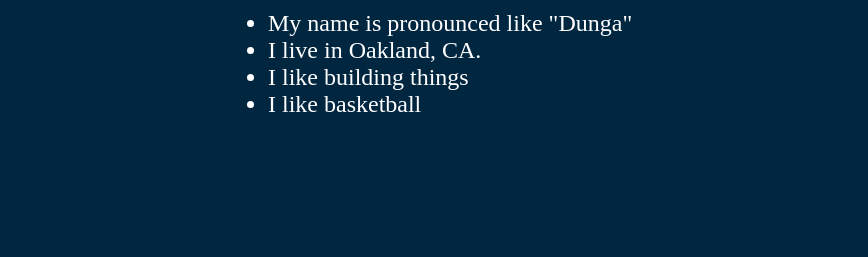
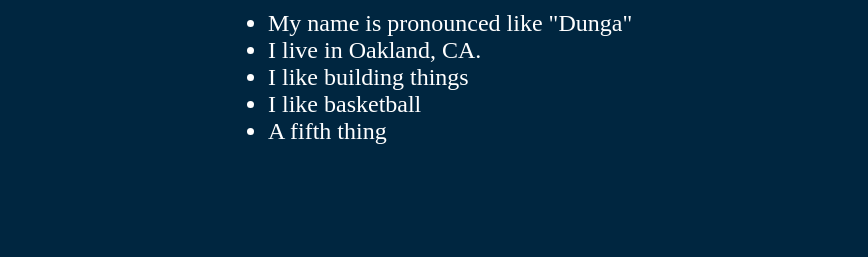
Before and after one commit to nkmuturi/nkmuturi.github.io, a plain HTML site: page index.html in a window 1280 px wide. Shown: the part 169-426 px from the top of the page, 412-1280 px from the left. Drawn offline with Linux system fonts and the light colour scheme.

Commit message:
Update index.html

```diff
--- a/index.html
+++ b/index.html
@@ -22,6 +22,7 @@
         <li>I live in Oakland, CA.</li>
         <li>I like building things</li>
         <li>I like basketball</li>
+        <li>A fifth thing</li>
       </ul>
     </div>
   </div>
```
